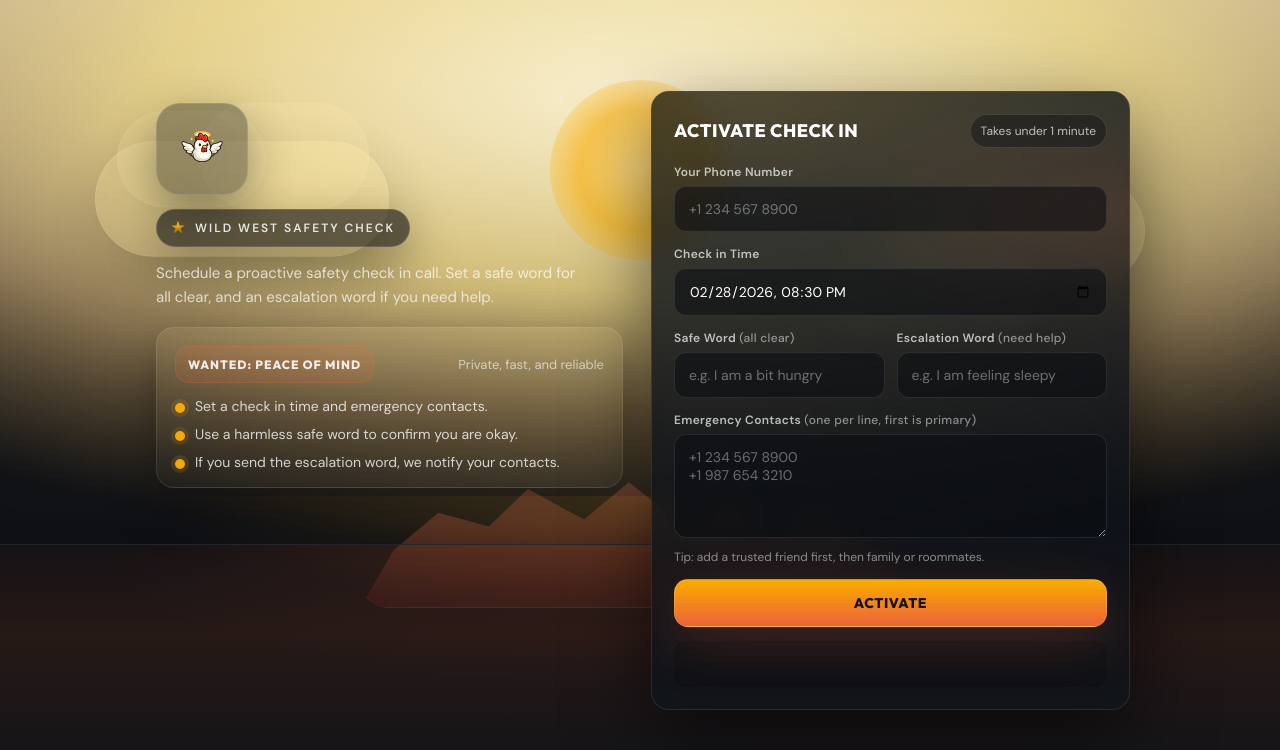
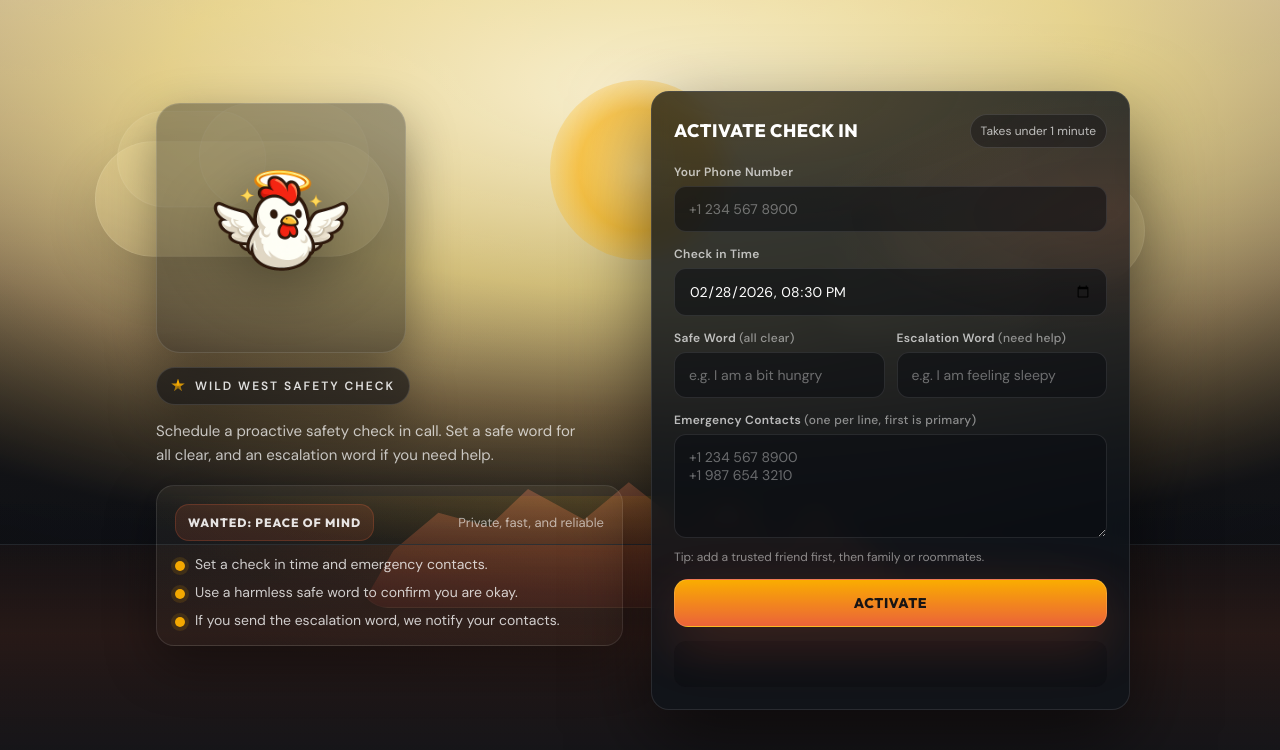
Before and after one commit to jay-rojas/guardian-angel, a plain HTML site: page index.html in a window 1280 px wide. Drawn offline with Linux system fonts and the light colour scheme; a web font is replaced by a local one.

Commit message:
Update index.html

```diff
--- a/index.html
+++ b/index.html
@@ -139,8 +139,8 @@
 
     /* NEW: hen logo */
     .henLogo{
-      width: 92px;
-      height: 92px;
+      width: 250px;
+      height: 250px;
       border-radius: 24px;
       background: rgba(10,12,18,0.35);
       border: 1px solid rgba(255,255,255,0.12);
```
